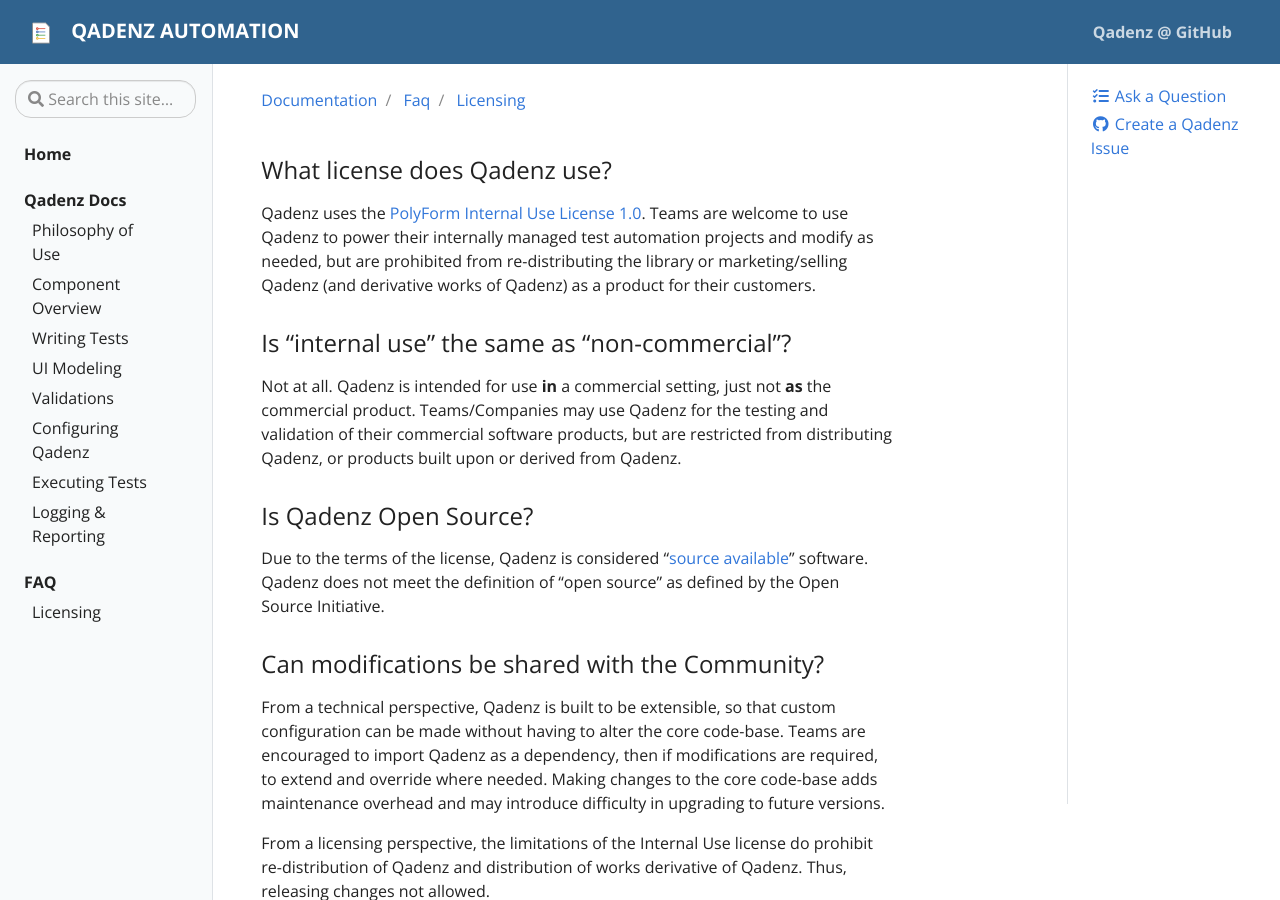
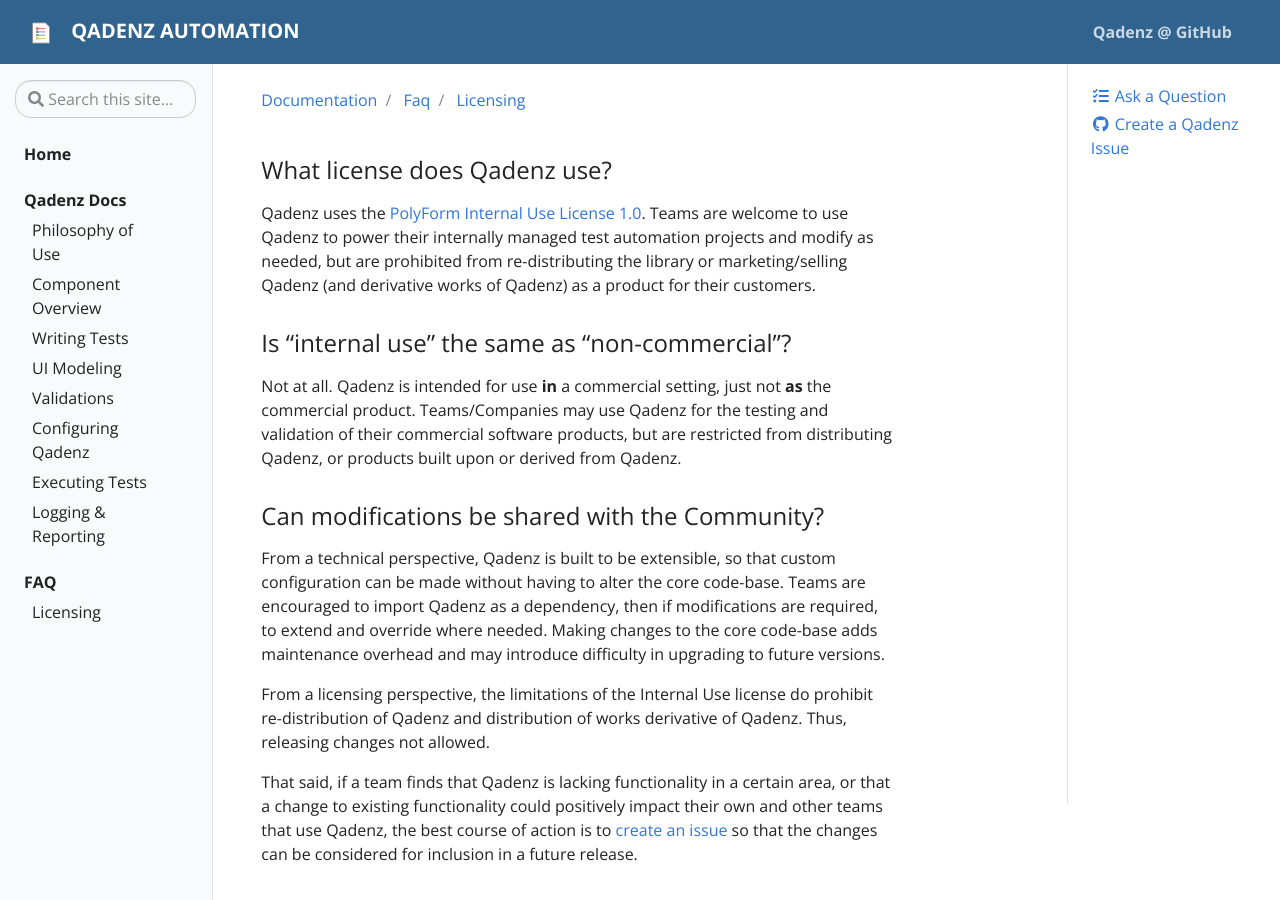
Before and after one commit to qadenz/qadenz.github.io, a Jekyll site: the page built from _docs/faq/licensing.md, in a window 1280 px wide and 900 px high. Built offline with Jekyll 4.4.1, drawn with Linux system fonts in a browser that asks for light colours.

Commit message:
Updating faq

```diff
--- a/_docs/faq/licensing.md
+++ b/_docs/faq/licensing.md
@@ -11,10 +11,6 @@ Qadenz uses the [PolyForm Internal Use License 1.0](https://polyformproject.org/
 ### Is "internal use" the same as "non-commercial"?
 
 Not at all. Qadenz is intended for use **in** a commercial setting, just not **as** the commercial product. Teams/Companies may use Qadenz for the testing and validation of their commercial software products, but are restricted from distributing Qadenz, or products built upon or derived from Qadenz.
-
-### Is Qadenz Open Source?
-
-Due to the terms of the license, Qadenz is considered "[source available](https://en.wikipedia.org/wiki/Source-available_software)" software. Qadenz does not meet the definition of "open source" as defined by the Open Source Initiative.
 
 ### Can modifications be shared with the Community?
 
```
